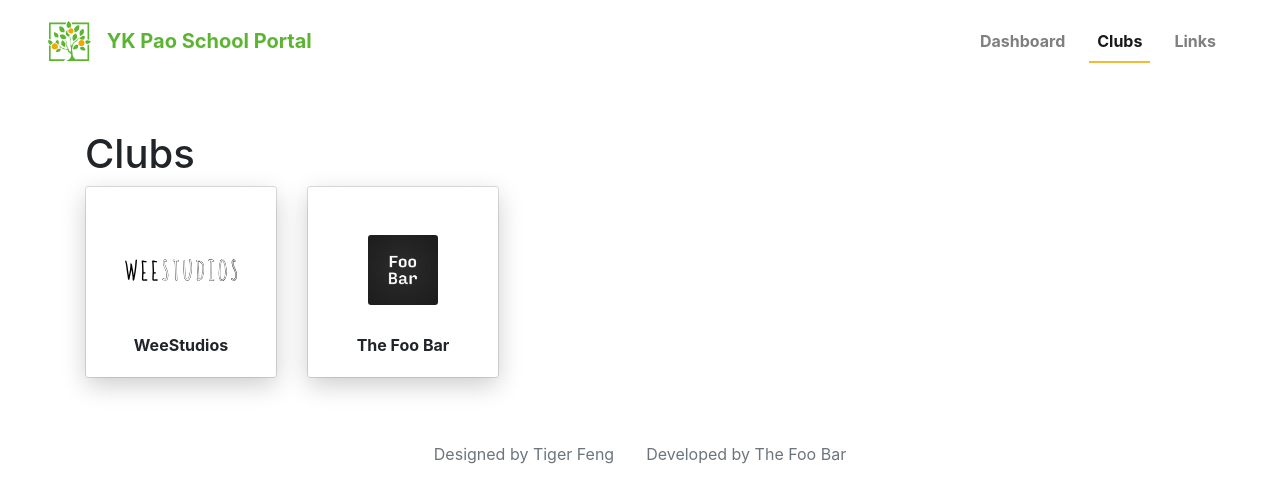
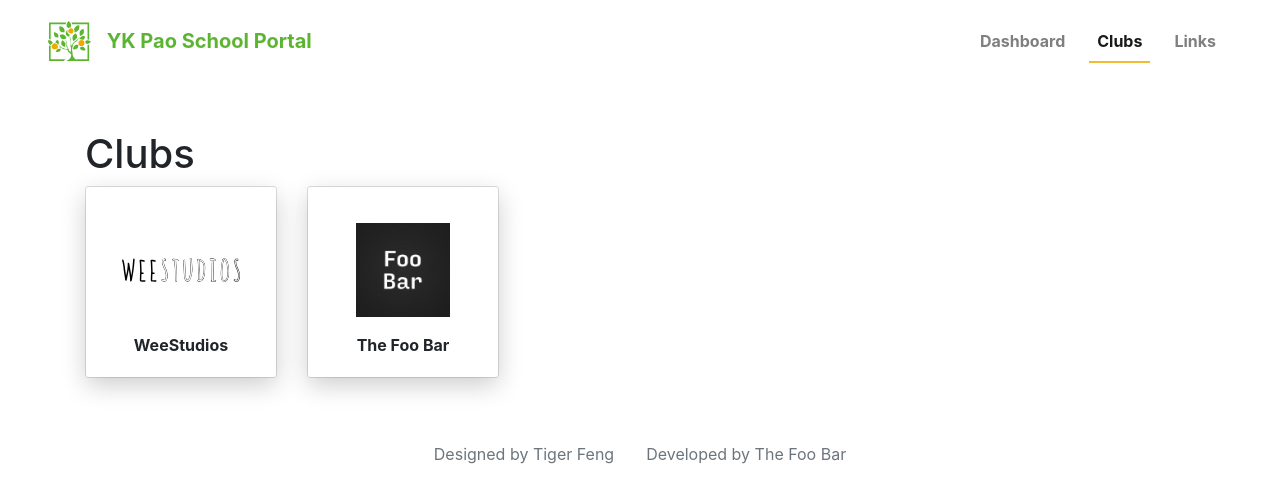
Before and after one commit to YKPS-FooBar/portal-redesign, a Vue app: page /clubs in a window 1280 px wide. Shown: the top 502 px of the page. Built offline with nearby package versions, Linux system fonts and the light colour scheme.

Commit message:
fix display bug on webkit and firefox

```diff
--- a/src/components/Card.vue
+++ b/src/components/Card.vue
@@ -3,11 +3,9 @@
   <!-- but it ensures that the hitbox of <a> & tab sequence & stylesheet don't mess up -->
   <div class="mb-5">
     <b-card no-body class="font-weight-bold text-center" style="width: 12em; height: 12em;">
-      <b-link :href="link" v-b-modal="modal" class="flex-grow-1 d-flex text-decoration-none text-reset">
-        <b-card-body class="d-flex flex-column align-items-center hover-shadow">
-          <div class="flex-grow-1 d-flex flex-column align-items-center justify-content-center">
-            <b-card-img :src="require(`../../public/images/icons/${icon}`)" :alt="name" style="object-fit: contain;" :style="named ? 'max-width: 75%; max-height: 75%;' : 'max-width: 100%; max-height: 100%;'"></b-card-img>
-          </div>
+      <b-link :href="link" v-b-modal="modal" class="flex-grow-1 h-100 d-flex text-decoration-none text-reset">
+        <b-card-body class="d-flex flex-column align-items-stretch justify-content-between hover-shadow">
+          <b-card-img :src="require(`../../public/images/icons/${icon}`)" :alt="named ? 'Icon' : name" class="flex-grow-1 flex-shrink-1" :class="named ? 'p-3 h-75' : ''" style="object-fit: contain;"></b-card-img>
           <b-card-text v-if="named">
             {{ name }}
           </b-card-text>
```
